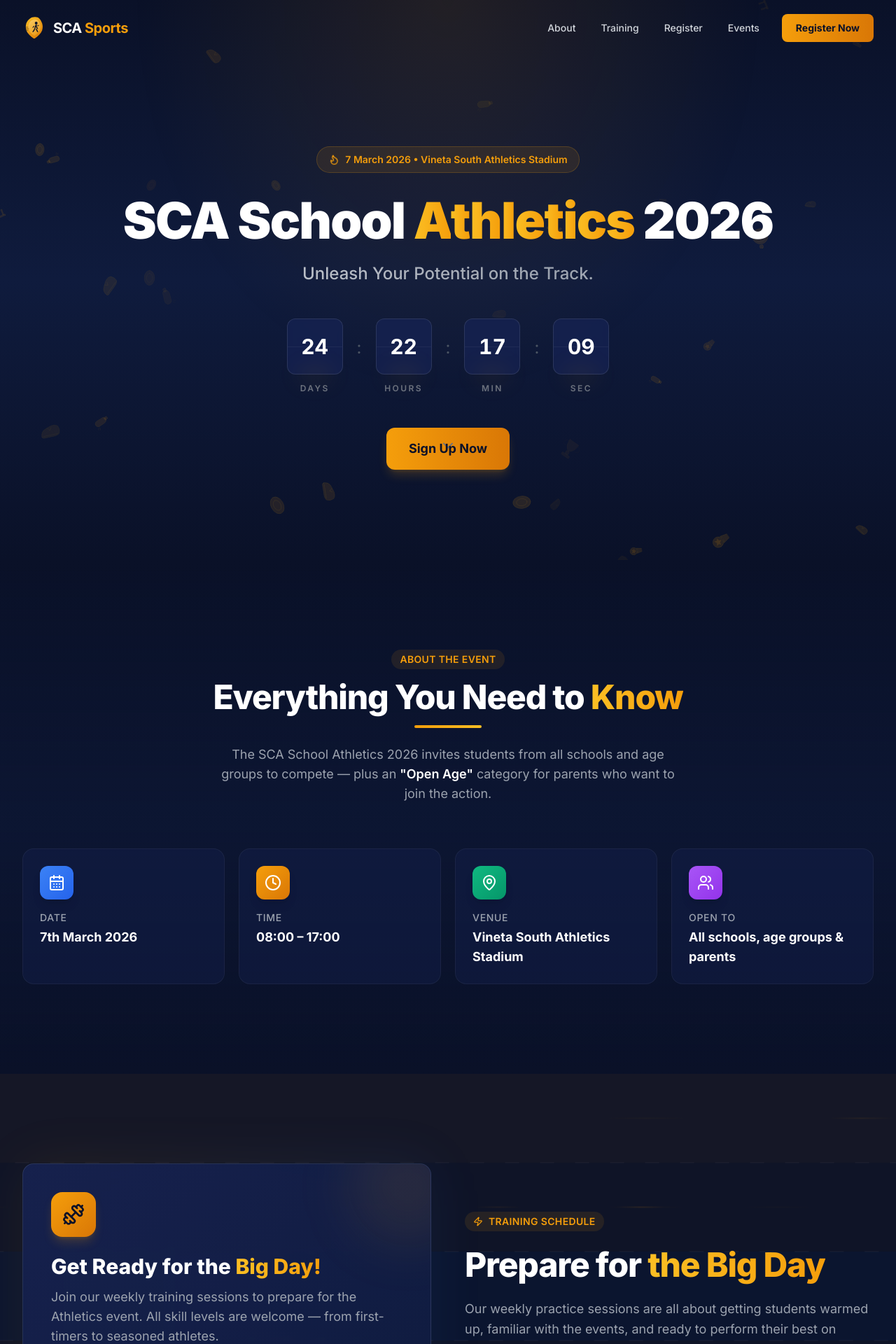
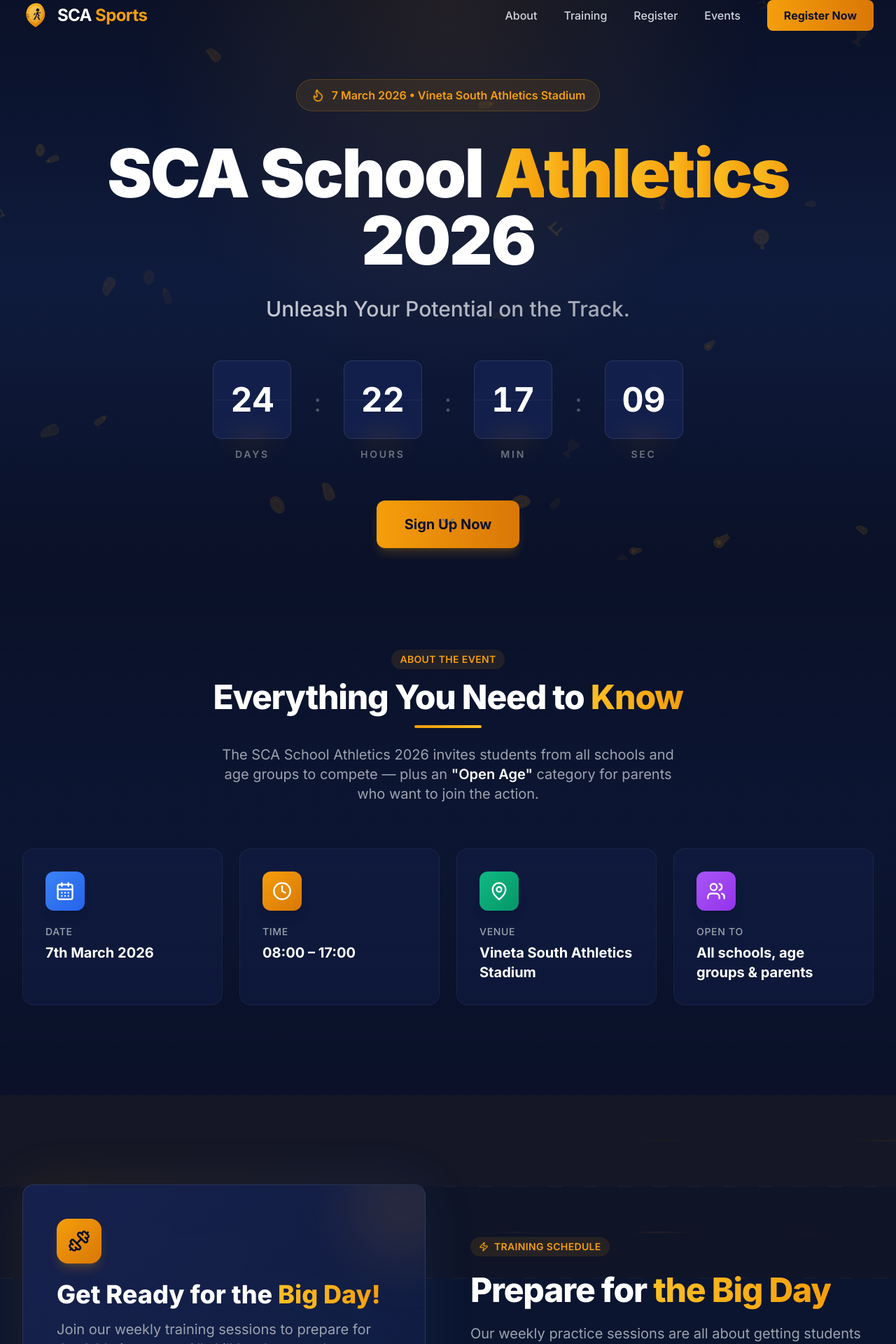
Before and after one commit to RG-theLink/Sports-Day, a React (Vite) app: page / in a window 1280 px wide. Shown: the top 1920 px of the page at 70% size. Built offline with nearby package versions, Linux system fonts and the light colour scheme.

Commit message:
style: increase sizing and spacing across all components for better visual impact

```diff
--- a/src/components/About.jsx
+++ b/src/components/About.jsx
@@ -118,7 +118,7 @@ export default function About() {
             transition={{ duration: 0.8, delay: 0.3, ease: [0.22, 1, 0.36, 1] }}
             className="mx-auto mt-2 mb-6 h-1 w-24 rounded-full bg-gradient-to-r from-accent to-accent-light origin-left"
           />
-          <p className="text-gray-400 max-w-2xl mx-auto text-lg">
+          <p className="text-gray-400 max-w-2xl mx-auto text-lg sm:text-xl">
             The SCA School Athletics 2026 invites students from all schools and age groups
             to compete — plus an <strong className="text-white font-semibold">"Open Age"</strong> category
             for parents who want to join the action.
@@ -131,13 +131,13 @@ export default function About() {
           initial="hidden"
           whileInView="visible"
           viewport={{ once: true, margin: '-60px' }}
-          className="grid grid-cols-1 sm:grid-cols-2 lg:grid-cols-4 gap-5"
+          className="grid grid-cols-1 sm:grid-cols-2 lg:grid-cols-4 gap-6"
         >
           {details.map((item) => {
             const Icon = item.icon
             return (
               <motion.div key={item.title} variants={cardVariants}>
-                <TiltCard className="group relative rounded-2xl bg-navy-700/40 border border-white/5 p-6 hover:border-accent/30 transition-colors duration-300 overflow-hidden h-full">
+                <TiltCard className="group relative rounded-2xl bg-navy-700/40 border border-white/5 p-7 sm:p-8 hover:border-accent/30 transition-colors duration-300 overflow-hidden h-full">
                   {/* Glow on hover */}
                   <div className="absolute inset-0 bg-gradient-to-br from-accent/5 to-transparent opacity-0 group-hover:opacity-100 transition-opacity duration-300" />
                   {/* Spotlight effect */}
@@ -146,12 +146,12 @@ export default function About() {
                   <div className="relative z-10">
                     <motion.div
                       whileHover={{ rotate: [0, -10, 10, 0], transition: { duration: 0.5 } }}
-                      className={`w-12 h-12 rounded-xl bg-gradient-to-br ${item.color} flex items-center justify-center mb-4 shadow-lg`}
+                      className={`w-14 h-14 rounded-xl bg-gradient-to-br ${item.color} flex items-center justify-center mb-5 shadow-lg`}
                     >
-                      <Icon className="w-6 h-6 text-white" />
+                      <Icon className="w-7 h-7 text-white" />
                     </motion.div>
-                    <p className="text-sm font-medium text-gray-400 uppercase tracking-wider mb-1">{item.title}</p>
-                    <p className="text-lg font-bold text-white">{item.value}</p>
+                    <p className="text-sm font-medium text-gray-400 uppercase tracking-wider mb-1.5">{item.title}</p>
+                    <p className="text-lg sm:text-xl font-bold text-white">{item.value}</p>
                   </div>
                 </TiltCard>
               </motion.div>
--- a/src/components/Footer.jsx
+++ b/src/components/Footer.jsx
@@ -6,7 +6,7 @@ export default function Footer() {
   return (
     <footer className="relative border-t border-white/5">
       <div className="absolute inset-0 bg-navy-900" />
-      <div className="relative z-10 max-w-7xl mx-auto px-4 sm:px-6 lg:px-8 py-12">
+      <div className="relative z-10 max-w-7xl mx-auto px-4 sm:px-6 lg:px-8 py-14">
         <motion.div
           initial={{ opacity: 0, y: 20 }}
           whileInView={{ opacity: 1, y: 0 }}
@@ -15,9 +15,9 @@ export default function Footer() {
           className="flex flex-col sm:flex-row items-center justify-between gap-6"
         >
           {/* Logo */}
-          <div className="flex items-center gap-2">
-            <Logo size={32} />
-            <span className="text-lg font-bold">
+          <div className="flex items-center gap-2.5">
+            <Logo size={36} />
+            <span className="text-lg sm:text-xl font-bold">
               SCA <span className="text-accent">Sports</span>
             </span>
           </div>
--- a/src/components/FutureEvents.jsx
+++ b/src/components/FutureEvents.jsx
@@ -60,7 +60,7 @@ export default function FutureEvents() {
             transition={{ duration: 0.8, delay: 0.3, ease: [0.22, 1, 0.36, 1] }}
             className="mx-auto mt-2 mb-6 h-1 w-24 rounded-full bg-gradient-to-r from-accent to-accent-light origin-center"
           />
-          <p className="text-gray-400 max-w-xl mx-auto text-lg">
+          <p className="text-gray-400 max-w-xl mx-auto text-lg sm:text-xl">
             Athletics is just the beginning. Stay tuned for more exciting
             tournaments on the SCA Sports calendar.
           </p>
@@ -78,7 +78,7 @@ export default function FutureEvents() {
                 viewport={{ once: true }}
                 transition={{ duration: 0.6, delay: index * 0.2, ease: [0.22, 1, 0.36, 1] }}
                 whileHover={{ y: -8, scale: 1.03, transition: { duration: 0.2 } }}
-                className="group flex-1 w-full sm:w-auto rounded-2xl bg-navy-700/40 border border-white/5 hover:border-accent/20 p-8 text-center transition-colors duration-300 relative overflow-hidden"
+                className="group flex-1 w-full sm:w-auto rounded-2xl bg-navy-700/40 border border-white/5 hover:border-accent/20 p-8 sm:p-10 text-center transition-colors duration-300 relative overflow-hidden"
               >
                 {/* Hover glow */}
                 <div className="absolute inset-0 bg-gradient-to-br from-accent/5 to-transparent opacity-0 group-hover:opacity-100 transition-opacity duration-300" />
@@ -90,12 +90,12 @@ export default function FutureEvents() {
                   <motion.div
                     animate={event.float}
                     transition={{ duration: 3, repeat: Infinity, ease: 'easeInOut' }}
-                    className={`w-14 h-14 rounded-2xl bg-gradient-to-br ${event.color} flex items-center justify-center mx-auto mb-4 shadow-lg`}
+                    className={`w-16 h-16 rounded-2xl bg-gradient-to-br ${event.color} flex items-center justify-center mx-auto mb-5 shadow-lg`}
                   >
-                    <Icon className="w-7 h-7 text-white" />
+                    <Icon className="w-8 h-8 text-white" />
                   </motion.div>
-                  <h3 className="text-xl font-bold mb-3">{event.name}</h3>
-                  <span className="inline-block px-4 py-1.5 rounded-full bg-white/5 text-gray-400 text-sm font-medium shimmer-badge">
+                  <h3 className="text-xl sm:text-2xl font-bold mb-3">{event.name}</h3>
+                  <span className="inline-block px-5 py-2 rounded-full bg-white/5 text-gray-400 text-sm sm:text-base font-medium shimmer-badge">
                     {event.status}
                   </span>
                 </div>
--- a/src/components/Hero.jsx
+++ b/src/components/Hero.jsx
@@ -30,7 +30,7 @@ function CountdownUnit({ value, label }) {
   return (
     <div className="flex flex-col items-center">
       <div className="relative" style={{ perspective: '500px' }}>
-        <div className="w-16 h-16 sm:w-20 sm:h-20 rounded-xl bg-navy-700/80 border border-white/10 flex items-center justify-center backdrop-blur-sm overflow-hidden">
+        <div className="w-20 h-20 sm:w-24 sm:h-24 lg:w-28 lg:h-28 rounded-xl bg-navy-700/80 border border-white/10 flex items-center justify-center backdrop-blur-sm overflow-hidden">
           <AnimatePresence mode="popLayout">
             <motion.span
               key={value}
@@ -38,7 +38,7 @@ function CountdownUnit({ value, label }) {
               animate={{ rotateX: 0, opacity: 1 }}
               exit={{ rotateX: 90, opacity: 0 }}
               transition={{ duration: 0.4, ease: [0.4, 0, 0.2, 1] }}
-              className="text-2xl sm:text-3xl font-bold tabular-nums text-white block"
+              className="text-3xl sm:text-4xl lg:text-5xl font-bold tabular-nums text-white block"
             >
               {String(value).padStart(2, '0')}
             </motion.span>
@@ -47,9 +47,9 @@ function CountdownUnit({ value, label }) {
           <div className="absolute inset-x-0 top-1/2 h-px bg-white/5" />
         </div>
         {/* Subtle glow */}
-        <div className="absolute -bottom-2 left-1/2 -translate-x-1/2 w-12 h-4 bg-accent/10 rounded-full blur-lg" />
+        <div className="absolute -bottom-2 left-1/2 -translate-x-1/2 w-16 h-5 bg-accent/10 rounded-full blur-lg" />
       </div>
-      <span className="mt-3 text-[10px] sm:text-xs font-semibold text-gray-500 uppercase tracking-[0.2em]">
+      <span className="mt-3 text-xs sm:text-sm font-semibold text-gray-500 uppercase tracking-[0.2em]">
         {label}
       </span>
     </div>
@@ -66,7 +66,7 @@ function AnimatedHeadline({ text, highlight, suffix }) {
     <motion.h1
       initial="hidden"
       animate="visible"
-      className="text-4xl sm:text-6xl lg:text-7xl font-black tracking-tight leading-[1.1] mb-6"
+      className="text-5xl sm:text-7xl lg:text-8xl font-black tracking-tight leading-[1.1] mb-8"
     >
       {letters.map((ch, i) => (
         <motion.span
@@ -131,7 +131,7 @@ function MagneticButton({ children, href }) {
       animate={{ x: offset.x, y: offset.y }}
       transition={{ type: 'spring', stiffness: 250, damping: 20 }}
       whileTap={{ scale: 0.96 }}
-      className="inline-flex items-center gap-2 px-8 py-4 rounded-xl bg-gradient-to-r from-accent to-accent-dark text-navy-900 font-bold text-lg shadow-lg shadow-accent/20 hover:shadow-xl hover:shadow-accent/30 transition-shadow duration-300 relative overflow-hidden group"
+      className="inline-flex items-center gap-3 px-10 py-5 rounded-xl bg-gradient-to-r from-accent to-accent-dark text-navy-900 font-bold text-lg sm:text-xl shadow-lg shadow-accent/20 hover:shadow-xl hover:shadow-accent/30 transition-shadow duration-300 relative overflow-hidden group"
     >
       {/* Shimmer sweep */}
       <span className="absolute inset-0 -translate-x-full group-hover:translate-x-full transition-transform duration-700 bg-gradient-to-r from-transparent via-white/25 to-transparent pointer-events-none" />
@@ -158,18 +158,18 @@ export default function Hero() {
       <SportsParticles count={30} />
 
       {/* Content with scroll fade */}
-      <motion.div style={{ opacity: contentOpacity }} className="relative z-10 max-w-5xl mx-auto px-4 sm:px-6 text-center pt-20">
+      <motion.div style={{ opacity: contentOpacity }} className="relative z-10 max-w-6xl mx-auto px-4 sm:px-6 lg:px-8 text-center pt-24">
         {/* Badge */}
         <motion.div
           initial={{ opacity: 0, scale: 0.8 }}
           animate={{ opacity: 1, scale: 1 }}
           transition={{ duration: 0.5, ease: 'backOut' }}
-          className="inline-flex items-center gap-2 px-4 py-2 rounded-full bg-accent/10 border border-accent/20 mb-8"
+          className="inline-flex items-center gap-2.5 px-5 py-2.5 rounded-full bg-accent/10 border border-accent/20 mb-10"
         >
           <motion.div animate={{ rotate: [0, 15, -15, 0] }} transition={{ duration: 2, repeat: Infinity, repeatDelay: 3 }}>
-            <Flame className="w-4 h-4 text-accent" />
+            <Flame className="w-5 h-5 text-accent" />
           </motion.div>
-          <span className="text-sm font-semibold text-accent">7 March 2026 • Vineta South Athletics Stadium</span>
+          <span className="text-sm sm:text-base font-semibold text-accent">7 March 2026 • Vineta South Athletics Stadium</span>
         </motion.div>
 
         {/* Animated headline */}
@@ -180,7 +180,7 @@ export default function Hero() {
           initial={{ opacity: 0, y: 30 }}
           animate={{ opacity: 1, y: 0 }}
           transition={{ duration: 0.7, delay: 0.8 }}
-          className="text-lg sm:text-xl lg:text-2xl text-gray-400 max-w-2xl mx-auto mb-12 font-medium shimmer-text"
+          className="text-xl sm:text-2xl lg:text-3xl text-gray-400 max-w-3xl mx-auto mb-14 font-medium shimmer-text"
         >
           Unleash Your Potential on the Track.
         </motion.p>
@@ -190,14 +190,14 @@ export default function Hero() {
           initial={{ opacity: 0, y: 30 }}
           animate={{ opacity: 1, y: 0 }}
           transition={{ duration: 0.7, delay: 1.0 }}
-          className="flex items-center justify-center gap-3 sm:gap-5 mb-12"
+          className="flex items-center justify-center gap-4 sm:gap-6 lg:gap-8 mb-14"
         >
           <CountdownUnit value={timeLeft.days} label="Days" />
-          <span className="text-2xl text-gray-600 font-light mt-[-1.5rem]">:</span>
+          <span className="text-3xl sm:text-4xl text-gray-600 font-light mt-[-1.5rem]">:</span>
           <CountdownUnit value={timeLeft.hours} label="Hours" />
-          <span className="text-2xl text-gray-600 font-light mt-[-1.5rem]">:</span>
+          <span className="text-3xl sm:text-4xl text-gray-600 font-light mt-[-1.5rem]">:</span>
           <CountdownUnit value={timeLeft.minutes} label="Min" />
-          <span className="text-2xl text-gray-600 font-light mt-[-1.5rem]">:</span>
+          <span className="text-3xl sm:text-4xl text-gray-600 font-light mt-[-1.5rem]">:</span>
           <CountdownUnit value={timeLeft.seconds} label="Sec" />
         </motion.div>
 
@@ -222,7 +222,7 @@ export default function Hero() {
             transition={{ duration: 1.8, repeat: Infinity, ease: 'easeInOut' }}
           >
             <a href="#about" className="text-gray-500 hover:text-accent transition-colors">
-              <ChevronDown className="w-6 h-6" />
+              <ChevronDown className="w-7 h-7" />
             </a>
           </motion.div>
         </motion.div>
--- a/src/components/Navbar.jsx
+++ b/src/components/Navbar.jsx
@@ -32,31 +32,31 @@ export default function Navbar() {
       }`}
     >
       <div className="max-w-7xl mx-auto px-4 sm:px-6 lg:px-8">
-        <div className="flex items-center justify-between h-16 sm:h-20">
+        <div className="flex items-center justify-between h-18 sm:h-22">
           {/* Logo */}
-          <a href="#" className="flex items-center gap-2 group">
+          <a href="#" className="flex items-center gap-2.5 group">
             <div className="group-hover:scale-110 transition-transform">
-              <Logo size={36} />
+              <Logo size={40} />
             </div>
-            <span className="text-xl font-bold tracking-tight">
+            <span className="text-xl sm:text-2xl font-bold tracking-tight">
               SCA <span className="text-accent">Sports</span>
             </span>
           </a>
 
           {/* Desktop Links */}
-          <div className="hidden md:flex items-center gap-1">
+          <div className="hidden md:flex items-center gap-1.5">
             {navLinks.map((link) => (
               <a
                 key={link.label}
                 href={link.href}
-                className="px-4 py-2 rounded-lg text-sm font-medium text-gray-300 hover:text-white hover:bg-white/5 transition-all duration-200"
+                className="px-4 py-2 rounded-lg text-sm sm:text-base font-medium text-gray-300 hover:text-white hover:bg-white/5 transition-all duration-200"
               >
                 {link.label}
               </a>
             ))}
             <a
               href="#register"
-              className="ml-3 px-5 py-2.5 rounded-lg bg-gradient-to-r from-accent to-accent-dark text-navy-900 text-sm font-bold hover:shadow-lg hover:shadow-accent/25 hover:-translate-y-0.5 transition-all duration-200"
+              className="ml-4 px-6 py-2.5 rounded-lg bg-gradient-to-r from-accent to-accent-dark text-navy-900 text-sm sm:text-base font-bold hover:shadow-lg hover:shadow-accent/25 hover:-translate-y-0.5 transition-all duration-200"
             >
               Register Now
             </a>
--- a/src/components/Training.jsx
+++ b/src/components/Training.jsx
@@ -29,7 +29,7 @@ export default function Training() {
       <TrackCanvas className="opacity-60" />
 
       <div className="relative z-10 max-w-7xl mx-auto px-4 sm:px-6 lg:px-8">
-        <div className="grid lg:grid-cols-2 gap-12 items-center">
+        <div className="grid lg:grid-cols-2 gap-12 lg:gap-16 items-center">
           {/* Left: visual card */}
           <motion.div
             initial={{ opacity: 0, x: -50, rotateY: -5 }}
@@ -39,7 +39,7 @@ export default function Training() {
             className="relative"
           >
             <div className="absolute -inset-1 bg-gradient-to-r from-accent/20 to-blue-500/20 rounded-3xl blur-2xl animate-pulse-glow" />
-            <div className="relative rounded-2xl bg-gradient-to-br from-navy-700/90 to-navy-800/90 border border-white/10 p-8 sm:p-10 overflow-hidden backdrop-blur-sm">
+            <div className="relative rounded-2xl bg-gradient-to-br from-navy-700/90 to-navy-800/90 border border-white/10 p-8 sm:p-10 lg:p-12 overflow-hidden backdrop-blur-sm">
               {/* Decorative circles */}
               <div className="absolute -top-12 -right-12 w-40 h-40 bg-accent/10 rounded-full blur-2xl" />
               <div className="absolute -bottom-8 -left-8 w-32 h-32 bg-blue-500/10 rounded-full blur-2xl" />
@@ -53,12 +53,12 @@ export default function Training() {
                   <Dumbbell className="w-8 h-8 text-navy-900" />
                 </motion.div>
 
-                <h3 className="text-2xl sm:text-3xl font-extrabold mb-3">
+                <h3 className="text-2xl sm:text-3xl lg:text-4xl font-extrabold mb-4">
                   Get Ready for the{' '}
                   <span className="gradient-text">Big Day!</span>
                 </h3>
 
-                <p className="text-gray-400 text-lg mb-8">
+                <p className="text-gray-400 text-lg sm:text-xl mb-8">
                   Join our weekly training sessions to prepare for the Athletics event.
                   All skill levels are welcome — from first-timers to seasoned athletes.
                 </p>
@@ -126,7 +126,7 @@ export default function Training() {
               <span className="gradient-text">the Big Day</span>
             </h2>
 
-            <p className="text-gray-400 text-lg leading-relaxed">
+            <p className="text-gray-400 text-lg sm:text-xl leading-relaxed">
               Our weekly practice sessions are all about getting students warmed up,
               familiar with the events, and ready to perform their best on Athletics day.
               No pressure — just preparation.
@@ -144,7 +144,7 @@ export default function Training() {
                   initial={{ opacity: 0, x: 30 }}
                   animate={listInView ? { opacity: 1, x: 0 } : { opacity: 0, x: 30 }}
                   transition={{ duration: 0.4, delay: 0.1 + i * 0.1, ease: [0.22, 1, 0.36, 1] }}
-                  className="flex items-center gap-3 text-gray-300"
+                  className="flex items-center gap-3 text-gray-300 text-base sm:text-lg"
                 >
                   <motion.div whileHover={{ x: 4 }} transition={{ duration: 0.15 }}>
                     <ArrowRight className="w-4 h-4 text-accent flex-shrink-0" />
```
Also changed, not shown: src/components/Registration.jsx (+15 -15 lines).
